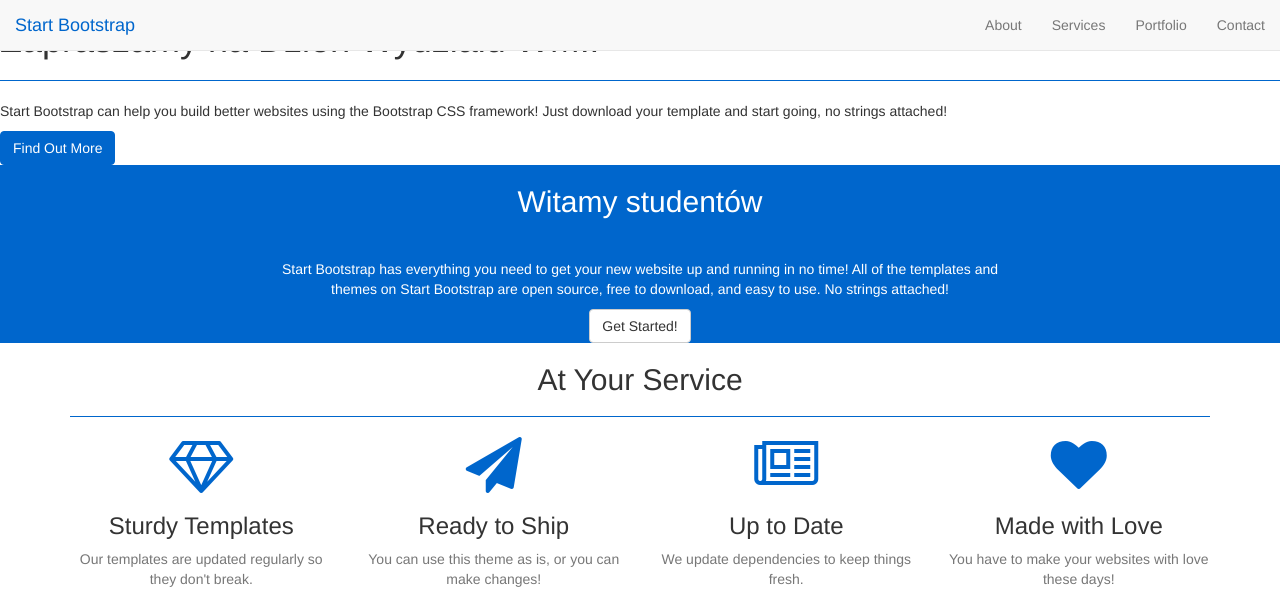
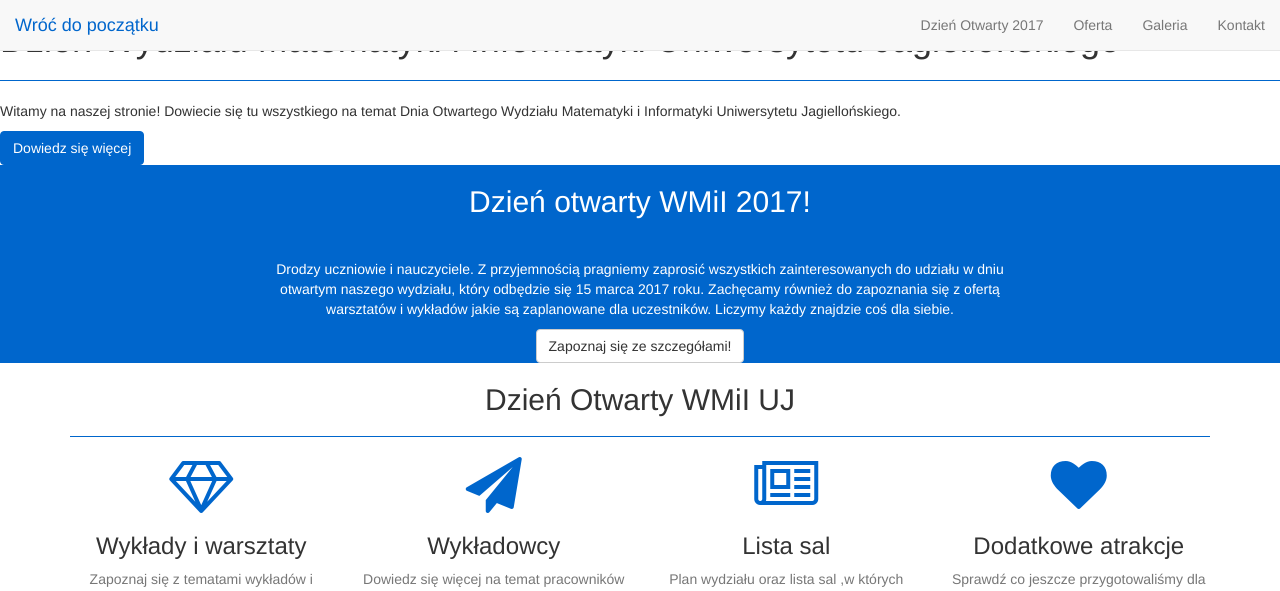
Before and after one commit to KSIUJ/dzien_wydzialu, a Django app: page / in a window 1280 px wide. Shown: the top 591 px of the page. Run offline with Django 3.2, Linux system fonts and the light colour scheme; some libraries are stand-ins or nearby versions.

Commit message:
First version of welcome webpage

```diff
--- a/dzien_wydzialu/home/templates/home/index.html
+++ b/dzien_wydzialu/home/templates/home/index.html
@@ -12,7 +12,7 @@
     <meta name="description" content="">
     <meta name="author" content="">
 
-    <title>Creative - Start Bootstrap Theme</title>
+    <title>Dzień WMiI UJ</title>
 
     <!-- Bootstrap Core CSS -->
     <link rel="stylesheet" href="{% static "startbootstrap-creative/css/bootstrap.min.css" %}" type="text/css">
@@ -49,23 +49,23 @@
                     <span class="icon-bar"></span>
                     <span class="icon-bar"></span>
                 </button>
-                <a class="navbar-brand page-scroll" href="#page-top">Start Bootstrap</a>
+                <a class="navbar-brand page-scroll" href="#page-top">Wróć do początku</a>
             </div>
 
             <!-- Collect the nav links, forms, and other content for toggling -->
             <div class="collapse navbar-collapse" id="bs-example-navbar-collapse-1">
                 <ul class="nav navbar-nav navbar-right">
                     <li>
-                        <a class="page-scroll" href="#about">About</a>
+                        <a class="page-scroll" href="#about">Dzień Otwarty 2017</a>
                     </li>
                     <li>
-                        <a class="page-scroll" href="#services">Services</a>
+                        <a class="page-scroll" href="#services">Oferta</a>
                     </li>
                     <li>
-                        <a class="page-scroll" href="#portfolio">Portfolio</a>
+                        <a class="page-scroll" href="#portfolio">Galeria</a>
                     </li>
                     <li>
-                        <a class="page-scroll" href="#contact">Contact</a>
+                        <a class="page-scroll" href="#contact">Kontakt</a>
                     </li>
                 </ul>
             </div>
@@ -77,10 +77,12 @@
     <header>
         <div class="header-content">
             <div class="header-content-inner">
-                <h1>Zapraszamy na Dzień Wydziału WMIF</h1>
+                <h1>Dzień Wydziału Matematyki i Informatyki Uniwersytetu Jagiellońskiego</h1>
                 <hr>
-                <p>Start Bootstrap can help you build better websites using the Bootstrap CSS framework! Just download your template and start going, no strings attached!</p>
-                <a href="#about" class="btn btn-primary btn-xl page-scroll">Find Out More</a>
+                <!-- we can add some information here beetwenn <p> </p>  in the future , if we want -->
+				<p>Witamy na naszej stronie! Dowiecie się tu wszystkiego na temat Dnia Otwartego Wydziału Matematyki i Informatyki Uniwersytetu Jagiellońskiego. </p>
+
+                <a href="#about" class="btn btn-primary btn-xl page-scroll">Dowiedz się więcej</a>
             </div>
         </div>
     </header>
@@ -89,10 +91,10 @@
         <div class="container">
             <div class="row">
                 <div class="col-lg-8 col-lg-offset-2 text-center">
-                    <h2 class="section-heading">Witamy studentów</h2>
+                    <h2 class="section-heading">Dzień otwarty WMiI 2017!</h2>
                     <hr class="light">
-                    <p class="text-faded">Start Bootstrap has everything you need to get your new website up and running in no time! All of the templates and themes on Start Bootstrap are open source, free to download, and easy to use. No strings attached!</p>
-                    <a href="#services" class="page-scroll btn btn-default btn-xl">Get Started!</a>
+                    <p class="text-faded">Drodzy uczniowie i nauczyciele. Z przyjemnością pragniemy zaprosić wszystkich zainteresowanych do udziału w dniu otwartym naszego wydziału, który odbędzie się 15 marca 2017 roku. Zachęcamy również do zapoznania się z ofertą warsztatów i wykładów jakie są zaplanowane dla uczestników. Liczymy każdy znajdzie coś dla siebie.</p>
+                    <a href="#services" class="page-scroll btn btn-default btn-xl">Zapoznaj się ze szczegółami!</a>
                 </div>
             </div>
         </div>
@@ -102,7 +104,7 @@
         <div class="container">
             <div class="row">
                 <div class="col-lg-12 text-center">
-                    <h2 class="section-heading">At Your Service</h2>
+                    <h2 class="section-heading">Dzień Otwarty WMiI UJ</h2>
                     <hr class="primary">
                 </div>
             </div>
@@ -112,29 +114,29 @@
                 <div class="col-lg-3 col-md-6 text-center">
                     <div class="service-box">
                         <i class="fa fa-4x fa-diamond wow bounceIn text-primary"></i>
-                        <h3>Sturdy Templates</h3>
-                        <p class="text-muted">Our templates are updated regularly so they don't break.</p>
+                        <h3>Wykłady i warsztaty</h3>
+                        <p class="text-muted">Zapoznaj się z tematami wykładów i warsztatów jakie zostały przygotowane specjalnie na Dzień Otwarty.</p>
                     </div>
                 </div>
                 <div class="col-lg-3 col-md-6 text-center">
                     <div class="service-box">
                         <i class="fa fa-4x fa-paper-plane wow bounceIn text-primary" data-wow-delay=".1s"></i>
-                        <h3>Ready to Ship</h3>
-                        <p class="text-muted">You can use this theme as is, or you can make changes!</p>
+                        <h3>Wykładowcy</h3>
+                        <p class="text-muted">Dowiedz się więcej na temat pracowników naszego wydziału ,którzy poprowadzą w tym roku zajęcia.</p>
                     </div>
                 </div>
                 <div class="col-lg-3 col-md-6 text-center">
                     <div class="service-box">
                         <i class="fa fa-4x fa-newspaper-o wow bounceIn text-primary" data-wow-delay=".2s"></i>
-                        <h3>Up to Date</h3>
-                        <p class="text-muted">We update dependencies to keep things fresh.</p>
+                        <h3>Lista sal</h3>
+                        <p class="text-muted">Plan wydziału oraz lista sal ,w których odbędą się zajęcia.</p>
                     </div>
                 </div>
                 <div class="col-lg-3 col-md-6 text-center">
                     <div class="service-box">
                         <i class="fa fa-4x fa-heart wow bounceIn text-primary" data-wow-delay=".3s"></i>
-                        <h3>Made with Love</h3>
-                        <p class="text-muted">You have to make your websites with love these days!</p>
+                        <h3>Dodatkowe atrakcje</h3>
+                        <p class="text-muted">Sprawdź co jeszcze przygotowaliśmy dla Ciebie!</p>
                     </div>
                 </div>
             </div>
@@ -150,10 +152,10 @@
                         <div class="portfolio-box-caption">
                             <div class="portfolio-box-caption-content">
                                 <div class="project-category text-faded">
-                                    Category
+
                                 </div>
                                 <div class="project-name">
-                                    Project Name
+
                                 </div>
                             </div>
                         </div>
@@ -165,10 +167,10 @@
                         <div class="portfolio-box-caption">
                             <div class="portfolio-box-caption-content">
                                 <div class="project-category text-faded">
-                                    Category
+
                                 </div>
                                 <div class="project-name">
-                                    Project Name
+
                                 </div>
                             </div>
                         </div>
@@ -180,10 +182,10 @@
                         <div class="portfolio-box-caption">
                             <div class="portfolio-box-caption-content">
                                 <div class="project-category text-faded">
-                                    Category
+
                                 </div>
                                 <div class="project-name">
-                                    Project Name
+
                                 </div>
                             </div>
                         </div>
@@ -195,10 +197,10 @@
                         <div class="portfolio-box-caption">
                             <div class="portfolio-box-caption-content">
                                 <div class="project-category text-faded">
-                                    Category
+
                                 </div>
                                 <div class="project-name">
-                                    Project Name
+
                                 </div>
                             </div>
                         </div>
@@ -210,10 +212,10 @@
                         <div class="portfolio-box-caption">
                             <div class="portfolio-box-caption-content">
                                 <div class="project-category text-faded">
-                                    Category
+
                                 </div>
                                 <div class="project-name">
-                                    Project Name
+
                                 </div>
                             </div>
                         </div>
@@ -225,10 +227,10 @@
                         <div class="portfolio-box-caption">
                             <div class="portfolio-box-caption-content">
                                 <div class="project-category text-faded">
-                                    Category
+
                                 </div>
                                 <div class="project-name">
-                                    Project Name
+
                                 </div>
                             </div>
                         </div>
@@ -251,17 +253,17 @@
         <div class="container">
             <div class="row">
                 <div class="col-lg-8 col-lg-offset-2 text-center">
-                    <h2 class="section-heading">Przesyłajcie nam wasze pieniądze!</h2>
+                    <h2 class="section-heading">Czekamy na was!</h2>
                     <hr class="primary">
-                    <p>Ready to start your next project with us? That's great! Give us a call or send us an email and we will get back to you as soon as possible!</p>
+                    <p>W przypadku jakichkolwiek pytań prosimy o kontakt.</p>
                 </div>
                 <div class="col-lg-4 col-lg-offset-2 text-center">
                     <i class="fa fa-phone fa-3x wow bounceIn"></i>
-                    <p>123-456-6789</p>
+                    <p>12 664-66-29, 12 664-75-08</p>
                 </div>
                 <div class="col-lg-4 text-center">
                     <i class="fa fa-envelope-o fa-3x wow bounceIn" data-wow-delay=".1s"></i>
-                    <p><a href="mailto:your-email@your-domain.com">feedback@startbootstrap.com</a></p>
+                    <p><a href="mailto:your-email@your-domain.com">dzien.wydzialu@im.uj.edu.pl</a></p>
                 </div>
             </div>
         </div>
```
